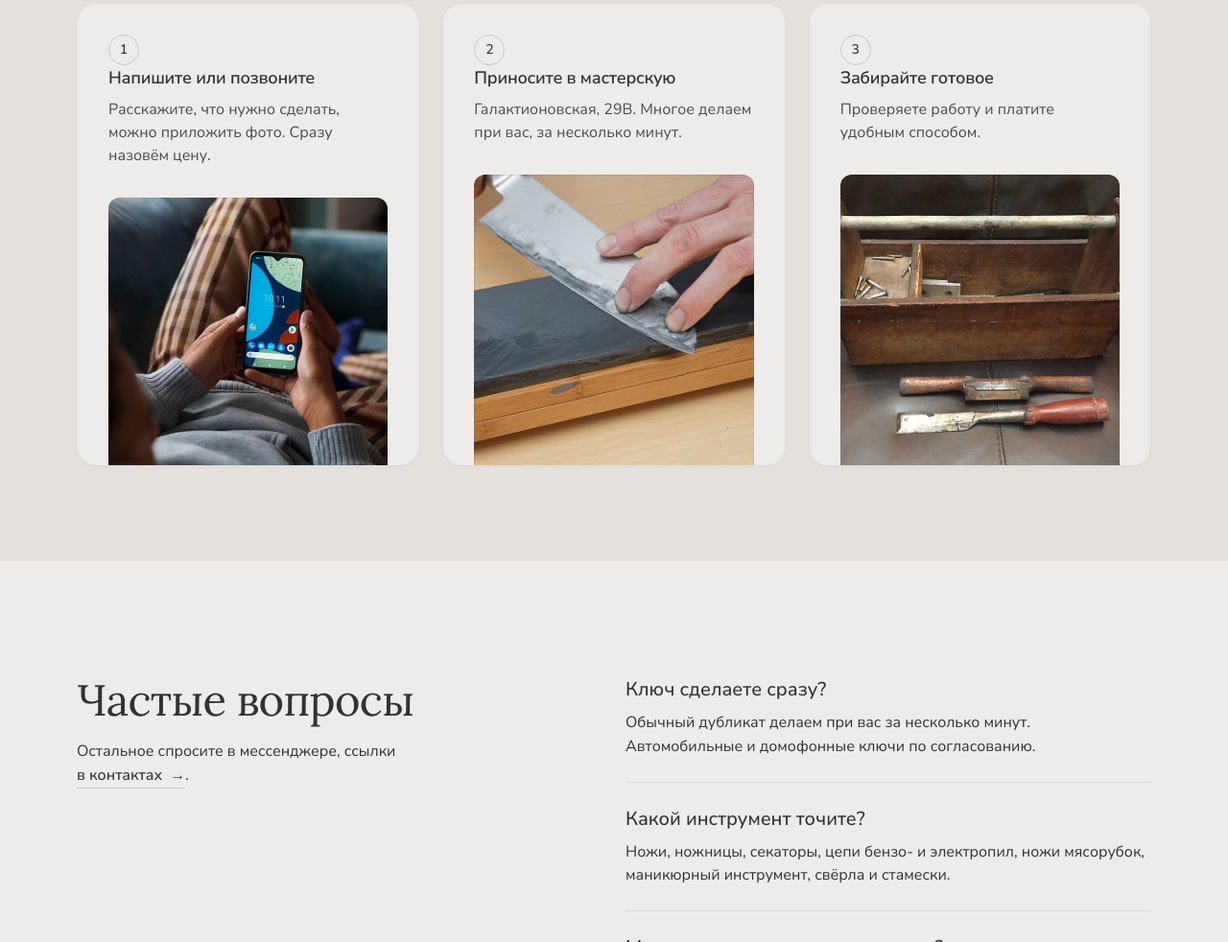
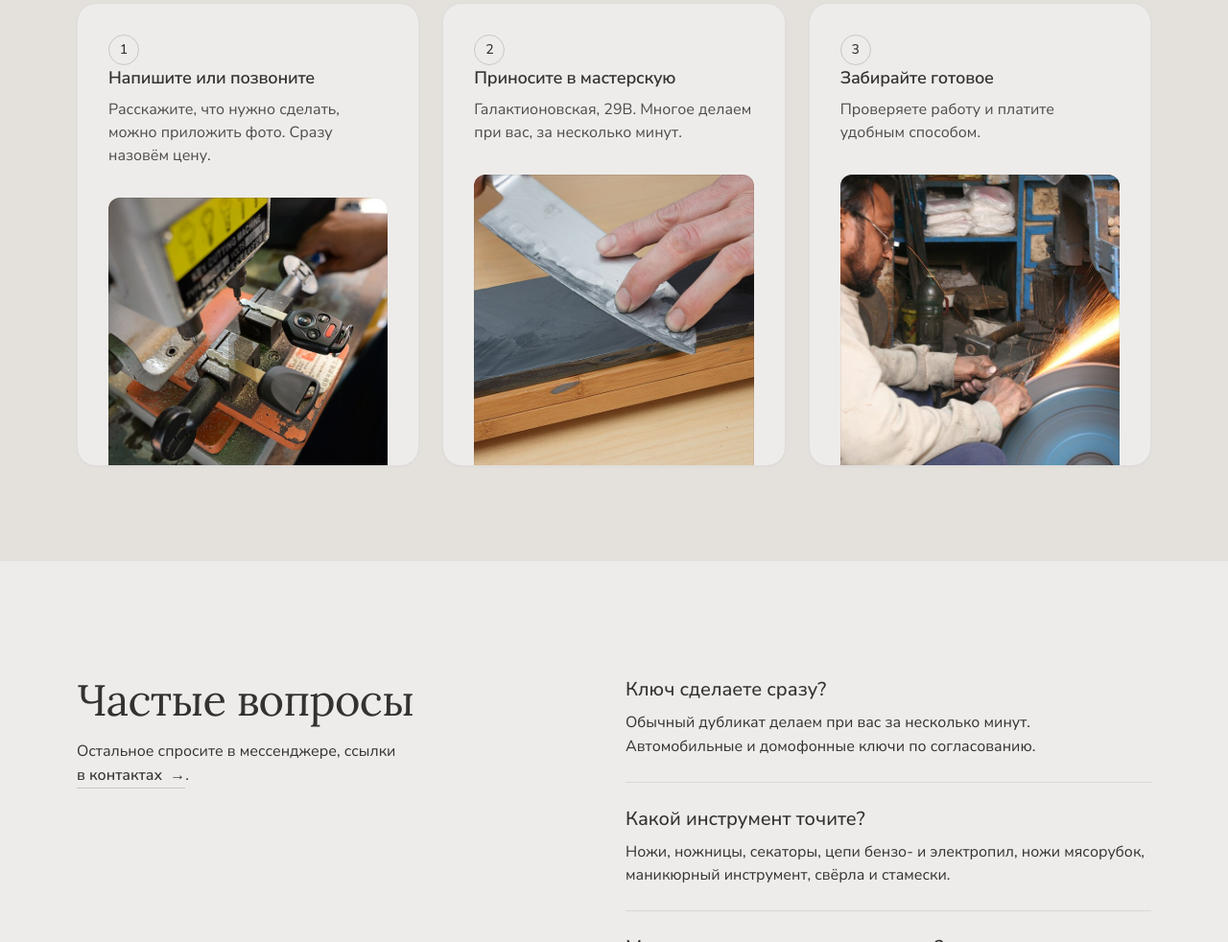
Before and after one commit to wasekt921-collab/samara-demo-sites, a plain HTML site: page masterskaya-1/index.html in a window 1280 px wide. Shown: the part 1815-2797 px from the top of the page at 96% size. Drawn offline with Linux system fonts and the light colour scheme.

Commit message:
Add files via upload

```diff
--- a/masterskaya-1/index.html
+++ b/masterskaya-1/index.html
@@ -106,7 +106,7 @@
           <span class="step-num">1</span>
           <h3>Напишите или позвоните</h3>
           <p>Расскажите, что нужно сделать, можно приложить фото. Сразу назовём цену.</p>
-          <div class="panel"><img class="frame__img" src="../assets/img/photo-f111900799-960.jpg" alt="Человек на диване держит телефон" loading="lazy"></div>
+          <div class="panel"><img class="frame__img" src="../assets/img/photo-carkey-960.jpg" alt="Дубликат автомобильного ключа на станке" loading="lazy"></div>
         </article>
         <article class="card card--row span-4">
           <span class="step-num">2</span>
@@ -118,7 +118,7 @@
           <span class="step-num">3</span>
           <h3>Забирайте готовое</h3>
           <p>Проверяете работу и платите удобным способом.</p>
-          <div class="panel"><img class="frame__img" src="../assets/img/photo-toolbox-960.jpg" alt="Деревянный ящик с инструментами и стамеской" loading="lazy"></div>
+          <div class="panel"><img class="frame__img" src="../assets/img/photo-knifeshop-960.jpg" alt="Мастер точит нож на точильном круге" loading="lazy"></div>
         </article>
       </div>
     </div>
@@ -180,7 +180,7 @@
       </div>
       <div class="footer__legal">
         <span>&copy; 2026 Мастерская № 1. Демо-версия сайта, не официальный сайт компании.</span>
-        <details class="credits"><summary>Фотографии с Wikimedia Commons</summary><p>Godot13 (CC BY-SA 4.0). Shixart1985 (CC BY 2.0). Fairphone (CC BY-SA 2.0). Didriks (CC BY 2.0). Jim Griffin (CC0). Фотографии иллюстрируют услуги и не сняты у компании.</p></details>
+        <details class="credits"><summary>Фотографии с Wikimedia Commons</summary><p>Godot13 (CC BY-SA 4.0). Shixart1985 (CC BY 2.0). Christian Heimig (CC BY 4.0). Didriks (CC BY 2.0). Ramesh Lalwani (CC BY 2.0). Фотографии иллюстрируют услуги и не сняты у компании.</p></details>
       </div>
     </div>
   </div>
```
